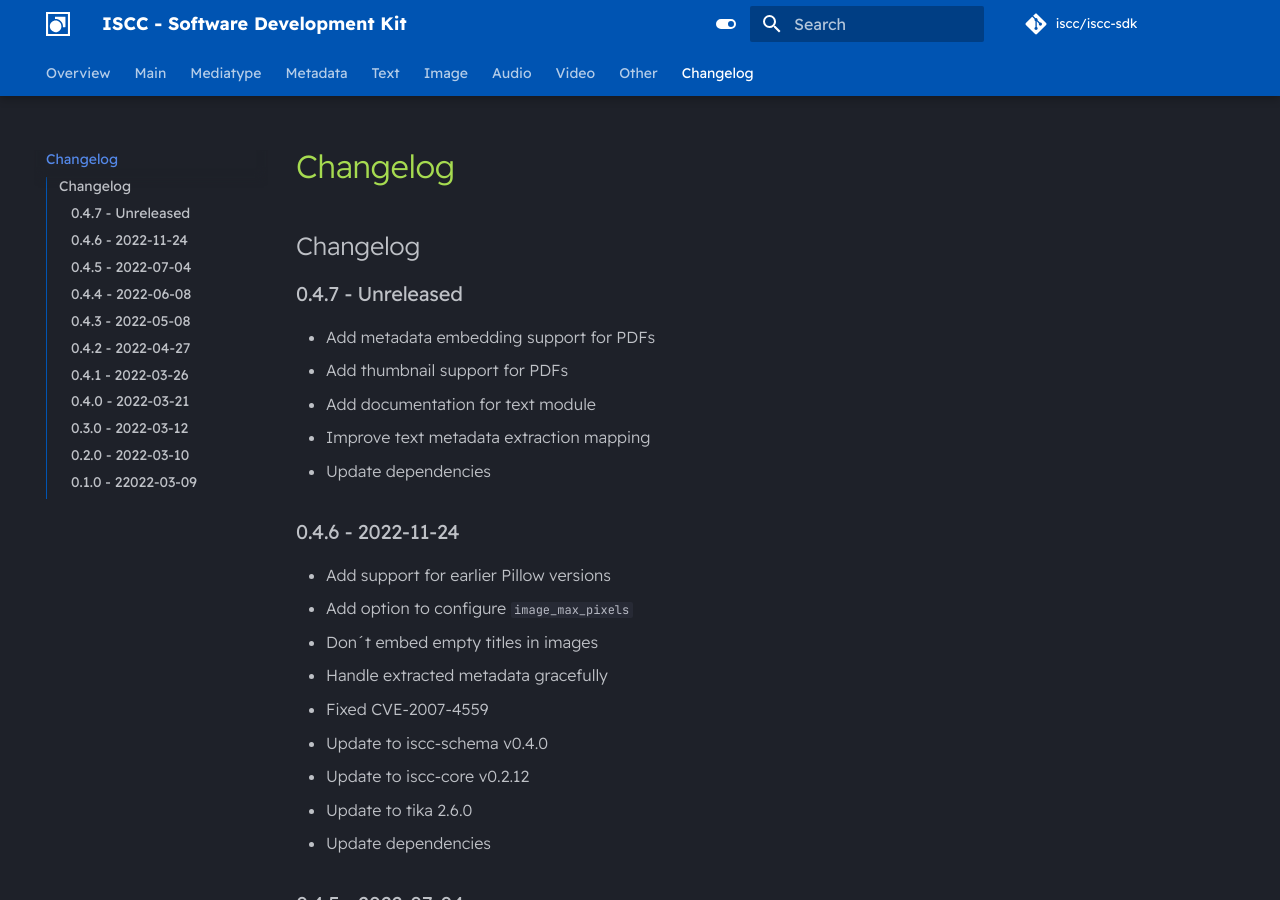
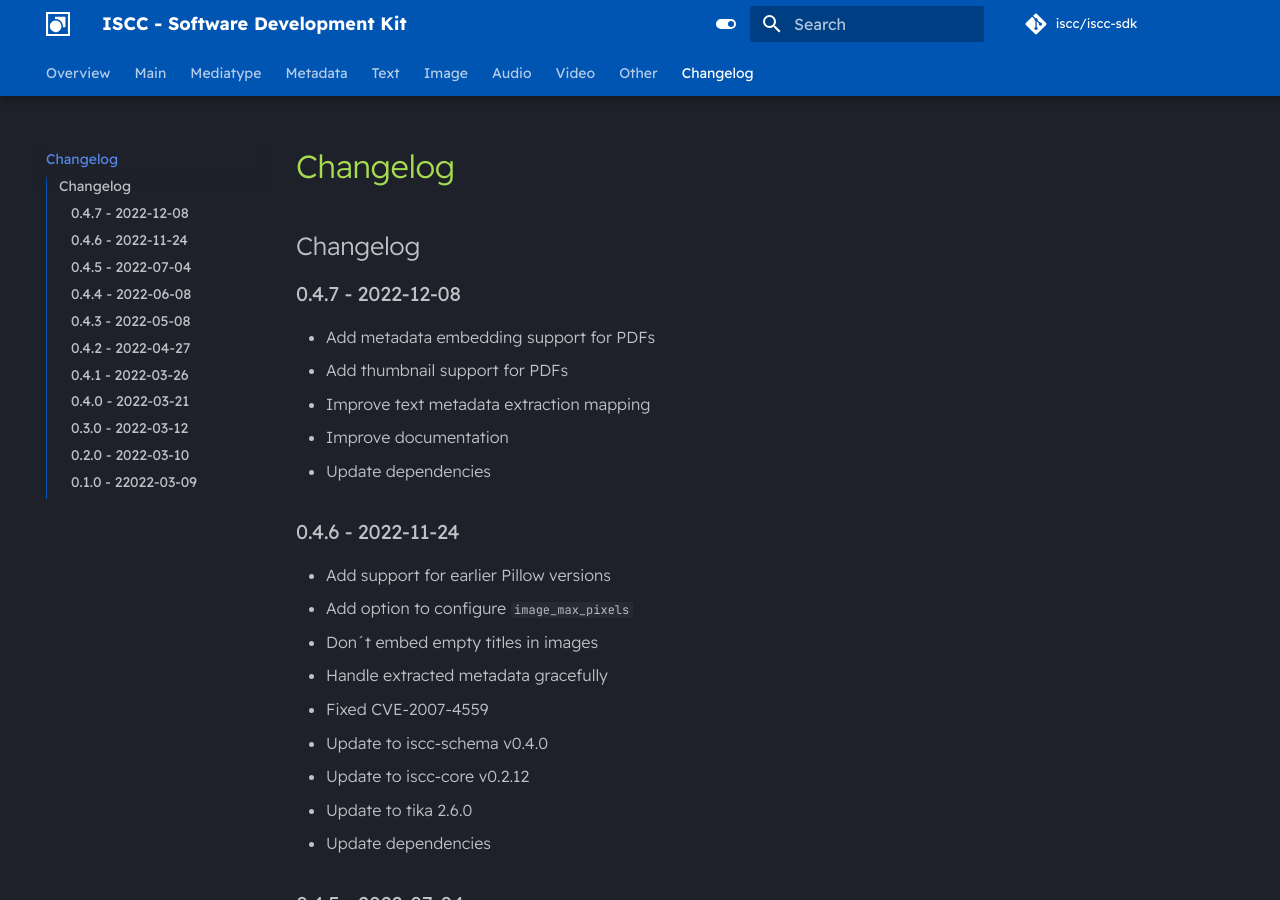
Before and after one commit to iscc/iscc-sdk, an MkDocs documentation site: the page built from docs/changelog.md, in a window 1280 px wide and 900 px high. Built offline with MkDocs 1.6.1 and Material for MkDocs 9.7.7, drawn with Linux system fonts in a browser that asks for light colours; comment, search, counter and statistics services are not loaded.

Commit message:
Release v0.4.7

```diff
--- a/docs/changelog.md
+++ b/docs/changelog.md
@@ -1,10 +1,10 @@
 ## Changelog
 
-### 0.4.7 - Unreleased
+### 0.4.7 - 2022-12-08
 - Add metadata embedding support for PDFs
 - Add thumbnail support for PDFs
-- Add documentation for text module
 - Improve text metadata extraction mapping
+- Improve documentation
 - Update dependencies
 
 ### 0.4.6 - 2022-11-24
```
Also changed, not shown: CHANGELOG.md (+2 -2 lines).
